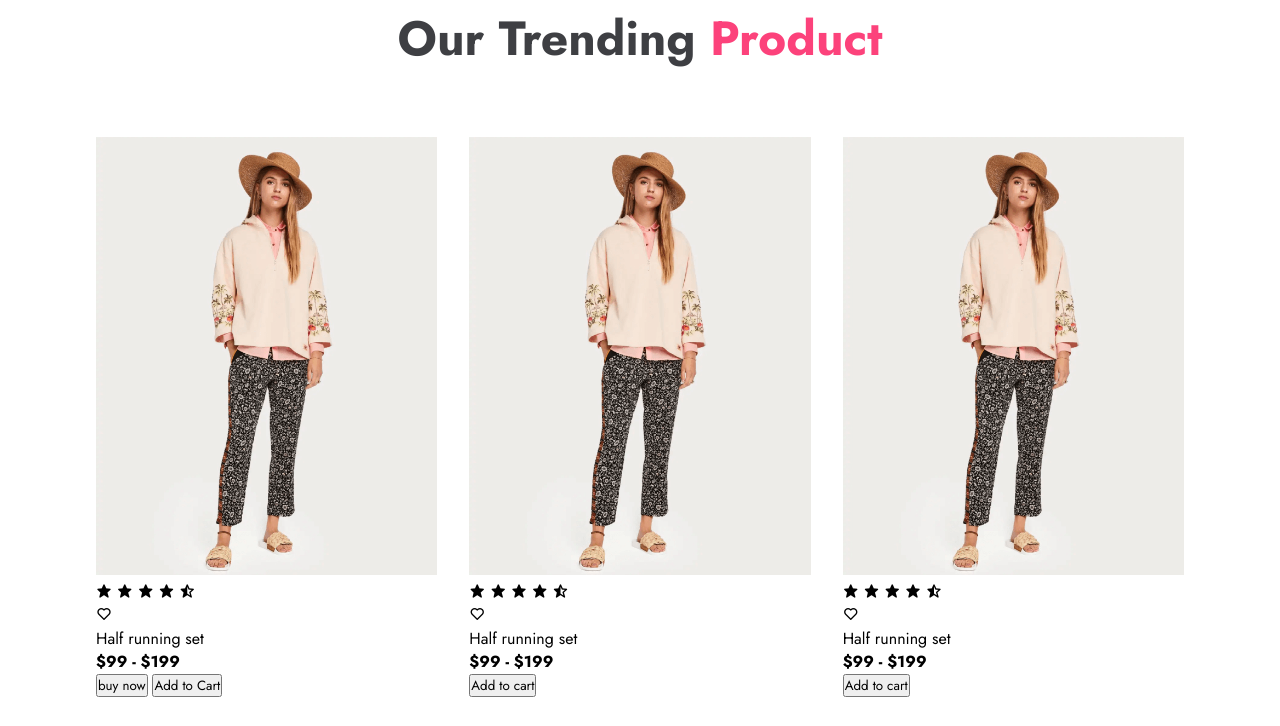
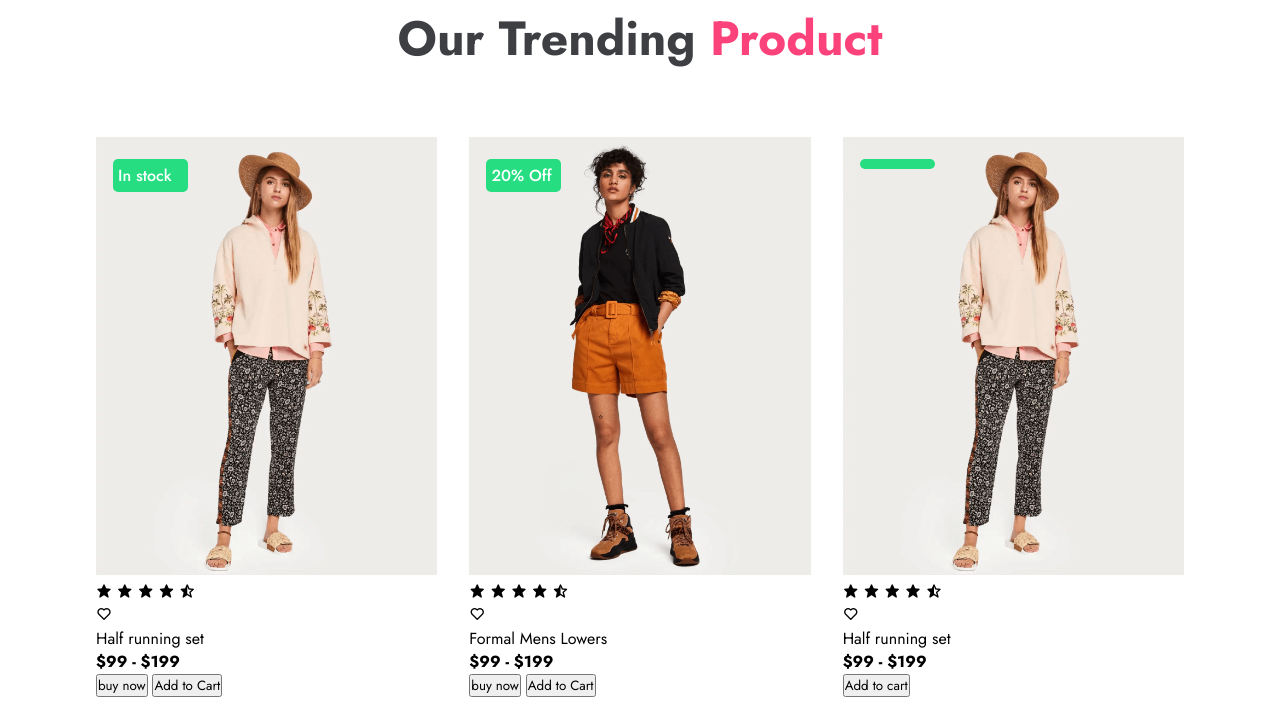
Before and after one commit to web-mahadihasan/martls.com, a plain HTML site: page index.html in a window 1280 px wide. Shown: the part 860-1586 px from the top of the page. Drawn offline with nearby package versions, Linux system fonts and the light colour scheme.

Commit message:
solve banner responsive issue

```diff
--- a/index.html
+++ b/index.html
@@ -77,7 +77,7 @@
             <div class="product-card">
                 <div class="product-img">
                     <img src="./Images/1.jpg" alt="">
-                    <h4 class="product-stock"></h4>
+                    <h4 class="product-stock">In stock</h4>
                 </div>
                 <div class="product-rating-container">
                     <div class="product-rating">
@@ -105,8 +105,8 @@
 
     <div class="product-card">
             <div class="product-img">
-                <img src="./Images/1.jpg" alt="">
-                <h4 class="product-stock"></h4>
+                <img src="./Images/2.jpg" alt="">
+                <h4 class="product-stock">20% Off</h4>
             </div>
             <div class="product-rating-container">
                 <div class="product-rating">
@@ -121,11 +121,14 @@
                 </div>
             </div>
             <div class="product-content">
-                <p>Half running set</p>
+                <p>Formal Mens Lowers</p>
                 <h4>
                     $99 - $199
                 </h4>
-                <button>Add to cart</button>
+                <div class="buy-cart">
+                    <button> buy now</button>
+                    <button>Add to Cart</button>
+                </div>
         </div>
     </div>
 
@@ -209,7 +212,6 @@
     </div>
     </section>
   </main>
-
 <!-- <main style="height: 100vh;">
 
 </main> -->
--- a/styles/responsive.css
+++ b/styles/responsive.css
@@ -9,7 +9,7 @@
         width: 100%;
         height: 100vh;
         background-color: var(--light-gray);
-        z-index: 50;
+        z-index: ;
         transition: .6s ease-in-out;
     }
     .navlinks ul{
@@ -22,17 +22,17 @@
         font-weight: 500;
     }
     .navicons {
-        z-index: 99;
+        z-index: 5;
     }
     .navicons .bx-menu{
         display: block;
-        z-index: 99;
+        z-index: 5;
     }
     .navicons i{
         padding: 0px 10px;
     }
     nav .logo {
-        z-index: 99;
+        z-index: 5;
     }
     nav .logo img{
         width: 120px;
--- a/styles/style.css
+++ b/styles/style.css
@@ -14,11 +14,8 @@
     box-sizing: border-box;
     font-family: 'Jost', sans-serif;
     list-style: none;
-    text-decoration: none;
+    /* text-decoration: none; */
 }
-/* shared styles  */
-
-/* shared styles ends */
 
 /* navbar styles start */
 html{
@@ -30,11 +27,7 @@ header{
     position: sticky;
     transition: all .4s ease-in-out;;
 }
-/* header{
-    width: 90%;
-    height: 100vh;
-    margin: auto;
-} */
+
 nav {
     width: 100%;
     padding: 1.25rem 8%;
@@ -59,6 +52,7 @@ nav .logo img{
     color: var(--dark-gray);
     position: relative;
     font-weight: 500;
+    text-decoration: none;
 }
 .navlinks ul li a::after{
     content: "";
@@ -109,8 +103,6 @@ header.sticky{
     background-position: center;
     background-repeat: no-repeat;
     background-size: cover;
-    position: relative;
-    z-index: -1;
 }
 .banner-text-container{
     width: 85%;
@@ -143,6 +135,7 @@ header.sticky{
     transition: .5s ease-in-out;
     border-radius: 4px;
     text-transform: capitalize;
+    cursor: pointer;
 }
 .banner-btn i{
     vertical-align: middle;
@@ -166,12 +159,13 @@ header.sticky{
     right: 15%;
     bottom: 15%;
     transition: .4s ease-in-out;
-    color: var(--dark-gray);
+    color: var(--primary-white);
+    background-color: var(--dark-gray);
 }
 
 .banner-arrow i:hover{
-    background-color: var(--dark-gray);
-    color: var(--primary-white);
+    background-color: var(--light-gray);
+    color: var(--dark-gray);
 }
 
 /* product section styles start  */
@@ -191,10 +185,26 @@ header.sticky{
 }
 .product-card-container{
     display: grid;
-    grid-template-columns: repeat(auto-fit, minmax(280px, auto));
+    grid-template-columns: repeat(auto-fit, minmax(300px, auto));
     gap: 2rem;
+}
+.product-img{
+    position: relative;
 }
 .product-img img{
     width: 100%;
+    height: auto;
+}
+.product-stock{
+    background-color: #26de81;
+    width: 75px;
+    padding: 5px;
+    border-radius: 5px;
+    color: var(--primary-white);
+    position: absolute;
+    top: 5%;
+    left: 5%;
+    font-weight: 500;
+    cursor: pointer;
 }
 /* product section styles ends */
```
